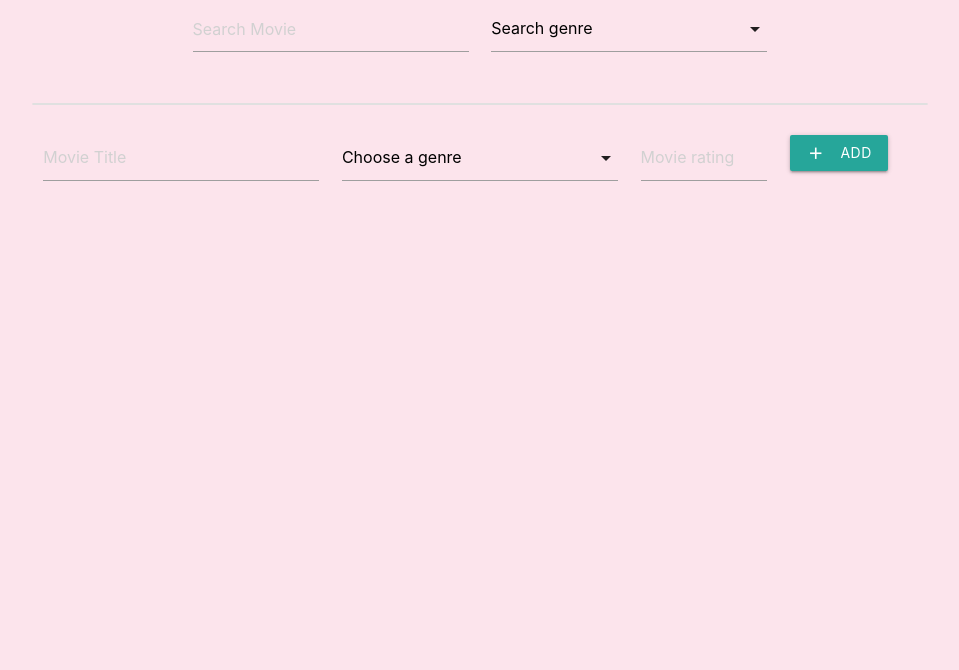
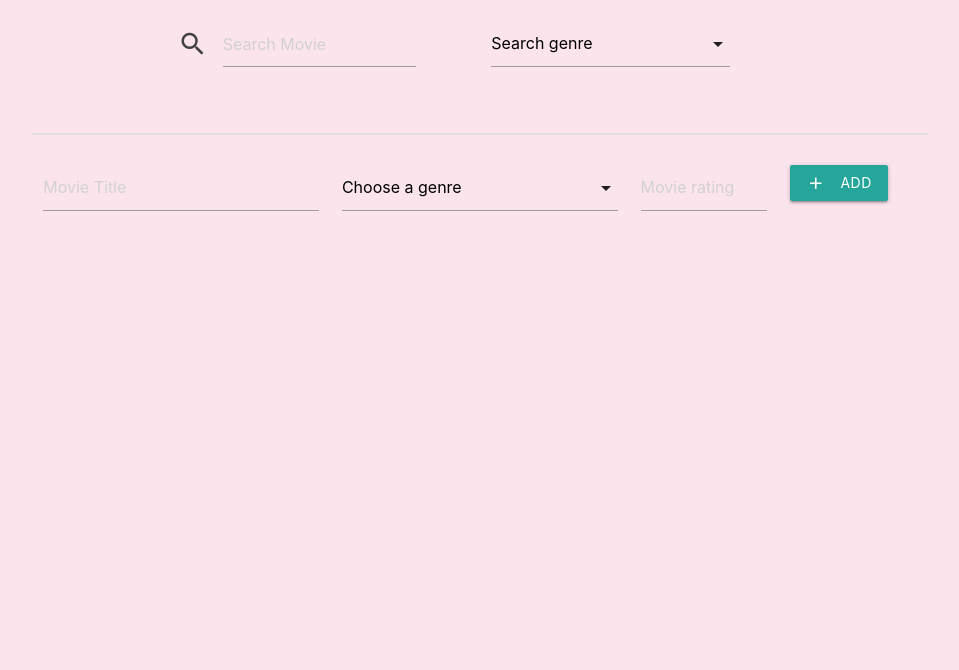
Before and after one commit to 12meann/Vanilla-JS-Firebase-firestore, a plain HTML site: page index.html in a window 1280 px wide. Shown: the part 130-800 px from the top of the page, without its empty margins (160-1119 px from the left). Drawn offline with nearby package versions, Linux system fonts and the light colour scheme; no server answers.

Commit message:
add search title and genre

```diff
--- a/index.html
+++ b/index.html
@@ -28,20 +28,17 @@
     <div class="container">
       <h1 class="center">My Fave Movie List</h1>
 
-      <div class="row">
-        <form class="col s12 m4 offset-m2">
+      <div class="row container">
+        <form class="col s12 m5  input-field">
+          <i class="material-icons prefix">search</i>
+          <input type="text" id="search-bar" placeholder="Search Movie" />
+
           <label for="search-bar"></label>
-          <input
-            type="text"
-            class="input-field"
-            id="search-bar"
-            placeholder="Search Movie"
-          />
         </form>
 
-        <div class="col s12 m4">
+        <div class="col s12 m5 offset-m1 input-field">
           <label for="search-genre"></label>
-          <select class="input-field" id="search-genre">
+          <select id="search-genre">
             <option value="" disabled selected>Search genre</option>
             <option value="romance">Romance</option>
             <option value="action">Action</option>
```
